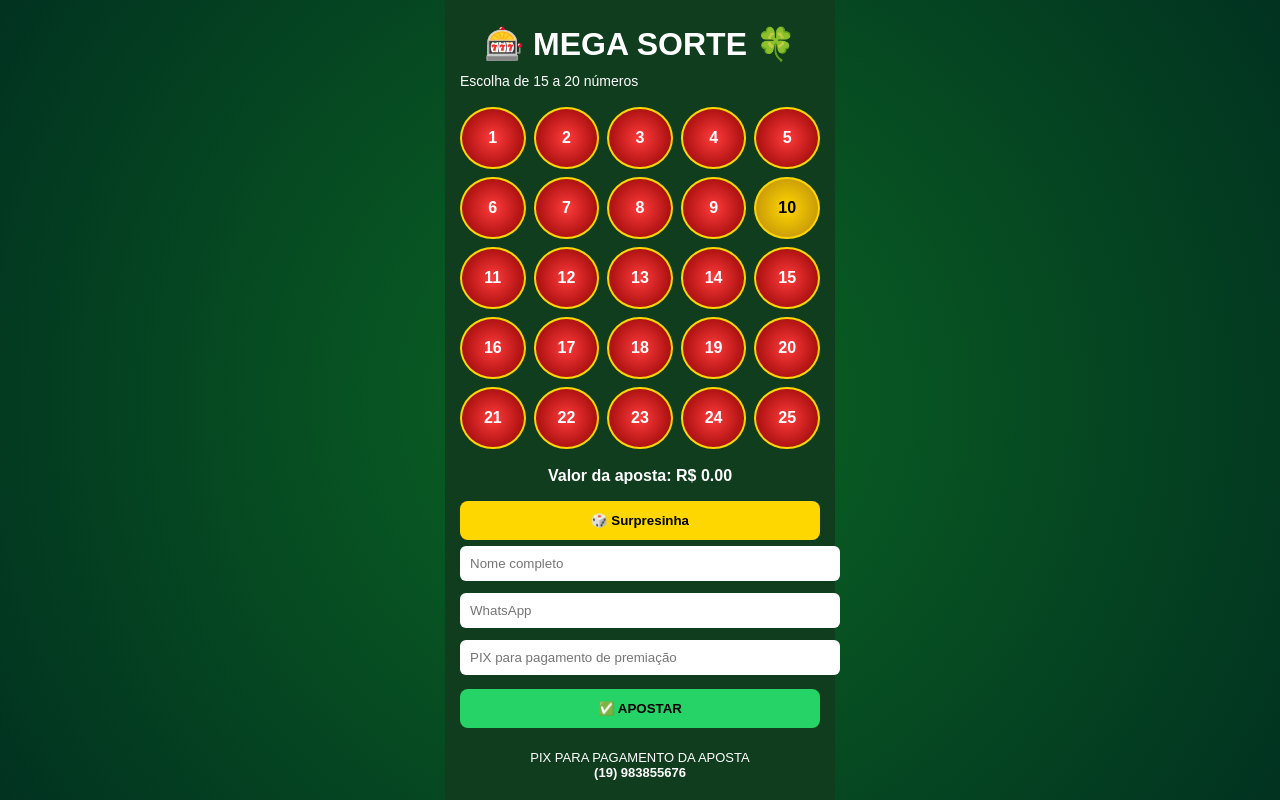
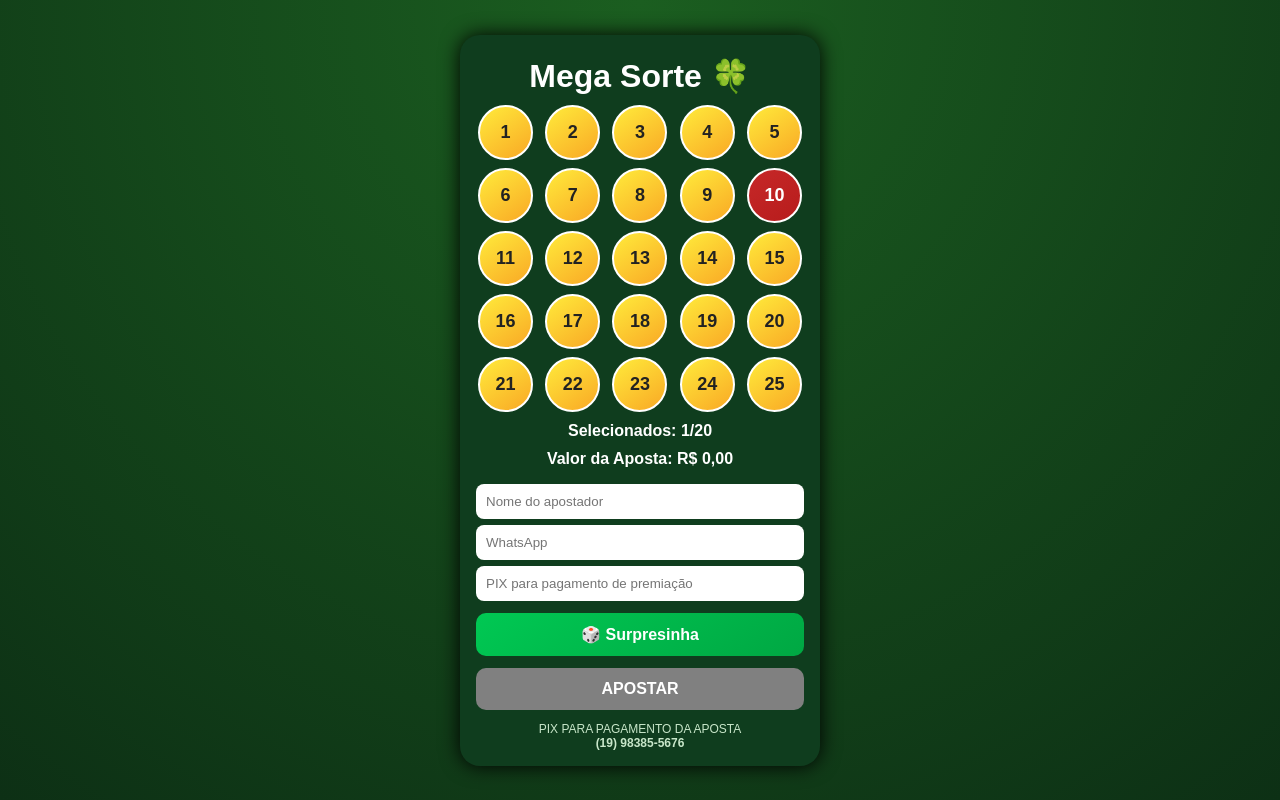
Before and after one commit to BenedetiGames/Mega-sorte, a plain HTML site: page index.html in a window 1280 px wide. Both pictures are taken after a click on the element "10". Drawn offline with Linux system fonts and the light colour scheme.

Commit message:
Update index.html
v3.2

```diff
--- a/index.html
+++ b/index.html
@@ -4,211 +4,289 @@
 <meta charset="UTF-8">
 <title>Mega Sorte 🍀</title>
 <meta name="viewport" content="width=device-width, initial-scale=1.0">
+
 <style>
+* {
+    box-sizing: border-box;
+    font-family: Arial, sans-serif;
+}
+
 body {
+    background: radial-gradient(circle at top, #1b5e20, #0d3015);
+    min-height: 100vh;
     margin: 0;
-    font-family: Arial, sans-serif;
-    background: radial-gradient(circle, #0b6623, #013220);
     display: flex;
+    align-items: center;
     justify-content: center;
-    align-items: center;
-    height: 100vh;
 }
+
 .card {
     background: #0f3d1e;
-    width: 100%;
-    max-width: 390px;
-    height: 100vh;
-    padding: 15px;
-    box-sizing: border-box;
+    border-radius: 20px;
+    padding: 16px;
+    width: 360px;
+    max-width: 95vw;
     color: white;
-    display: flex;
-    flex-direction: column;
+    box-shadow: 0 0 20px #000;
 }
+
 h1 {
     text-align: center;
-    margin: 10px 0;
+    margin: 6px 0 10px 0;
 }
-.info {
-    font-size: 14px;
-    margin-bottom: 8px;
-}
-.fichas {
+
+.grid {
     display: grid;
     grid-template-columns: repeat(5, 1fr);
     gap: 8px;
-    margin: 10px 0;
+    margin-top: 10px;
+    justify-items: center;
 }
-.ficha {
-    background: radial-gradient(circle, #ff3b3b, #8b0000);
+
+.num {
+    width: 55px;
+    height: 55px;
+    border-radius: 50%;
+    background: linear-gradient(145deg,#ffeb3b,#f9a825);
+    color: #222;
+    font-weight: bold;
+    font-size: 18px;
+    display: flex;
+    align-items: center;
+    justify-content: center;
+    cursor: pointer;
+    border: 2px solid #fff;
+    transition: 0.2s;
+}
+
+.num:hover {
+    transform: scale(1.1);
+    box-shadow: 0 0 8px #fff;
+}
+
+.num.active {
+    background: linear-gradient(145deg,#c62828,#b71c1c);
     color: white;
-    border-radius: 50%;
-    height: 58px;
-    display: flex;
-    justify-content: center;
-    align-items: center;
+}
+
+.info {
+    margin-top: 10px;
+    text-align: center;
+    font-weight: bold;
+}
+
+.inputs {
+    margin-top: 10px;
+}
+
+.inputs input {
+    width: 100%;
+    padding: 10px;
+    margin-top: 6px;
+    border-radius: 8px;
+    border: none;
+}
+
+.btn {
+    width: 100%;
+    margin-top: 12px;
+    padding: 12px;
+    border: none;
+    border-radius: 10px;
+    background: linear-gradient(145deg,#00c853,#00a843);
+    color: white;
+    font-size: 16px;
     font-weight: bold;
     cursor: pointer;
-    border: 2px solid gold;
-    transition: 0.2s;
 }
-.ficha:hover {
-    transform: scale(1.1);
+
+.btn:disabled {
+    background: gray;
 }
-.ficha.selecionada {
-    background: radial-gradient(circle, #ffd700, #b8860b);
+
+.footer {
+    margin-top: 12px;
+    font-size: 12px;
+    text-align: center;
+    color: #c8e6c9;
+}
+
+/* POPUP */
+.popup {
+    position: fixed;
+    inset: 0;
+    background: rgba(0,0,0,0.7);
+    display: none;
+    align-items: center;
+    justify-content: center;
+}
+
+.popup-box {
+    background: white;
     color: black;
-}
-.dados input {
-    width: 100%;
-    padding: 10px;
-    margin: 6px 0;
-    border-radius: 6px;
-    border: none;
-}
-.botao {
-    background: gold;
-    color: black;
-    padding: 12px;
-    border-radius: 8px;
-    border: none;
-    font-weight: bold;
-    cursor: pointer;
-    margin-top: 8px;
-}
-.botao.verde {
-    background: #25d366;
-}
-.valor {
-    margin: 8px 0;
-    font-size: 16px;
-    font-weight: bold;
+    padding: 20px;
+    border-radius: 15px;
+    width: 320px;
     text-align: center;
 }
-.rodape {
-    margin-top: auto;
-    text-align: center;
+
+.popup-box textarea {
+    width: 100%;
+    height: 180px;
+    margin-top: 10px;
+    padding: 10px;
     font-size: 13px;
-    margin-bottom: 5px;
 }
+
 </style>
 </head>
+
 <body>
 
 <div class="card">
-    <h1>🎰 MEGA SORTE 🍀</h1>
+    <h1>Mega Sorte 🍀</h1>
 
-    <div class="info">Escolha de 15 a 20 números</div>
+    <div class="grid" id="grid"></div>
 
-    <div class="fichas" id="fichas"></div>
+    <div class="info" id="contador">Selecionados: 0/20</div>
+    <div class="info" id="valor">Valor da Aposta: R$ 0,00</div>
 
-    <div class="valor" id="valor">Valor da aposta: R$ 0,00</div>
-
-    <button class="botao" onclick="surpresinha()">🎲 Surpresinha</button>
-
-    <div class="dados">
-        <input id="nome" placeholder="Nome completo">
-        <input id="whatsapp" placeholder="WhatsApp">
-        <input id="pixPremio" placeholder="PIX para pagamento de premiação">
+    <div class="inputs">
+        <input id="nome" placeholder="Nome do apostador">
+        <input id="whats" placeholder="WhatsApp">
+        <input id="pixpremio" placeholder="PIX para pagamento de premiação">
     </div>
 
-    <button class="botao verde" onclick="gerarMensagemFinal()">✅ APOSTAR</button>
+    <button class="btn" onclick="surpresinha()">🎲 Surpresinha</button>
+    <button class="btn" id="apostar" onclick="apostar()" disabled>APOSTAR</button>
 
-    <div class="rodape">
+    <div class="footer">
         PIX PARA PAGAMENTO DA APOSTA<br>
-        <b>(19) 983855676</b>
+        <b>(19) 98385-5676</b>
+    </div>
+</div>
+
+<!-- POPUP -->
+<div class="popup" id="popup">
+    <div class="popup-box">
+        <h3>APOSTA REALIZADA</h3>
+
+        <textarea id="msgFinal" readonly></textarea>
+
+        <button class="btn" onclick="copiar()">📋 COPIAR MENSAGEM</button>
+        <button class="btn" onclick="fechar()">OK</button>
     </div>
 </div>
 
 <script>
-const precos = {15:5,16:8,17:10,18:15,19:30,20:100};
-let numerosSelecionados = [];
+const PRECOS = {15:5,16:8,17:10,18:15,19:30,20:100};
+let selecionados = [];
 
-const fichasDiv = document.getElementById("fichas");
+const grid = document.getElementById("grid");
+const contador = document.getElementById("contador");
+const valor = document.getElementById("valor");
+const apostarBtn = document.getElementById("apostar");
+
 for(let i=1;i<=25;i++){
     const d = document.createElement("div");
-    d.className = "ficha";
+    d.className = "num";
     d.innerText = i;
-    d.onclick = () => selecionar(i,d);
-    fichasDiv.appendChild(d);
+    d.onclick = ()=>toggle(i,d);
+    grid.appendChild(d);
 }
 
-function selecionar(num, el){
-    if(numerosSelecionados.includes(num)){
-        numerosSelecionados = numerosSelecionados.filter(n=>n!==num);
-        el.classList.remove("selecionada");
+function toggle(n,el){
+    if(selecionados.includes(n)){
+        selecionados = selecionados.filter(x=>x!==n);
+        el.classList.remove("active");
     } else {
-        if(numerosSelecionados.length >= 20){
-            alert("Máximo 20 números");
-            return;
+        if(selecionados.length < 20){
+            selecionados.push(n);
+            el.classList.add("active");
         }
-        numerosSelecionados.push(num);
-        el.classList.add("selecionada");
     }
-    atualizarValor();
+    atualizar();
 }
 
-function atualizarValor(){
-    const qtd = numerosSelecionados.length;
-    let valor = precos[qtd] || 0;
-    document.getElementById("valor").innerText =
-        "Valor da aposta: R$ " + valor.toFixed(2);
+function atualizar(){
+    contador.innerText = `Selecionados: ${selecionados.length}/20`;
+    if(selecionados.length>=15){
+        let v = PRECOS[selecionados.length];
+        valor.innerText = `Valor da Aposta: R$ ${v.toFixed(2)}`;
+        apostarBtn.disabled = false;
+    } else {
+        valor.innerText = "Valor da Aposta: R$ 0,00";
+        apostarBtn.disabled = true;
+    }
 }
 
 function surpresinha(){
-    numerosSelecionados = [];
-    document.querySelectorAll(".ficha").forEach(f=>f.classList.remove("selecionada"));
-
-    const sorteados = [];
-    while(sorteados.length < 15){
-        const n = Math.floor(Math.random()*25)+1;
-        if(!sorteados.includes(n)) sorteados.push(n);
+    document.querySelectorAll(".num").forEach(n=>n.classList.remove("active"));
+    selecionados = [];
+    while(selecionados.length < 15){
+        let r = Math.floor(Math.random()*25)+1;
+        if(!selecionados.includes(r)){
+            selecionados.push(r);
+        }
     }
-    sorteados.forEach(n=>{
-        numerosSelecionados.push(n);
-        document.querySelectorAll(".ficha")[n-1].classList.add("selecionada");
+    document.querySelectorAll(".num").forEach((el,i)=>{
+        if(selecionados.includes(i+1)) el.classList.add("active");
     });
-    atualizarValor();
+    atualizar();
 }
 
-function gerarMensagemFinal(){
-    const nome = document.getElementById("nome").value.trim();
-    const whatsapp = document.getElementById("whatsapp").value.trim();
-    const pixPremio = document.getElementById("pixPremio").value.trim();
+function apostar(){
+    let nome = document.getElementById("nome").value;
+    let whats = document.getElementById("whats").value;
+    let pix = document.getElementById("pixpremio").value;
 
-    if(!nome || !whatsapp || !pixPremio || numerosSelecionados.length < 15){
-        alert("Preencha todos os dados e escolha no mínimo 15 números.");
+    if(!nome || !whats || !pix){
+        alert("Preencha todos os dados!");
         return;
     }
 
-    const qtd = numerosSelecionados.length;
-    const valor = precos[qtd];
+    let valorAposta = PRECOS[selecionados.length];
 
-    const mensagem =
-`🎰 APOSTA REALIZADA 🎰
+    let msg =
+`APOSTA REALIZADA
+Nome: ${nome}
+WhatsApp: ${whats}
+PIX para premiação: ${pix}
 
-👤 Nome: ${nome}
-📱 WhatsApp: ${whatsapp}
-💸 PIX para premiação: ${pixPremio}
+Números escolhidos:
+${selecionados.join(", ")}
 
-🎯 Números escolhidos:
-${numerosSelecionados.join(", ")}
+Valor da aposta: R$ ${valorAposta.toFixed(2)}
 
-💰 Valor da aposta: R$ ${valor.toFixed(2)}
+IMPORTANTE: COPIE ESSA MSG E ENVIE NO WHATSAPP.
 
-✅ Após realizar o pagamento, envie:
+Após realizar o pagamento, envie:
 • Esta mensagem
 • O comprovante do PIX
 
-📌 Enviar para:
+Enviar para:
 WhatsApp: (19) 98271-4293
-PIX para pagamento da aposta: 19983855676
-`;
+PIX para pagamento da aposta: 19983855676`;
 
-    alert(mensagem);
+    document.getElementById("msgFinal").value = msg;
+    document.getElementById("popup").style.display="flex";
+}
 
-    const link = `https://wa.me/5519982714293?text=${encodeURIComponent(mensagem)}`;
-    window.open(link, "_blank");
+function copiar(){
+    let txt = document.getElementById("msgFinal");
+    txt.select();
+    document.execCommand("copy");
+    alert("Mensagem copiada! Agora é só colar no WhatsApp.");
+}
+
+function fechar(){
+    document.getElementById("popup").style.display="none";
+    selecionados=[];
+    document.querySelectorAll(".num").forEach(n=>n.classList.remove("active"));
+    document.getElementById("nome").value="";
+    document.getElementById("whats").value="";
+    document.getElementById("pixpremio").value="";
+    atualizar();
 }
 </script>
 
```
